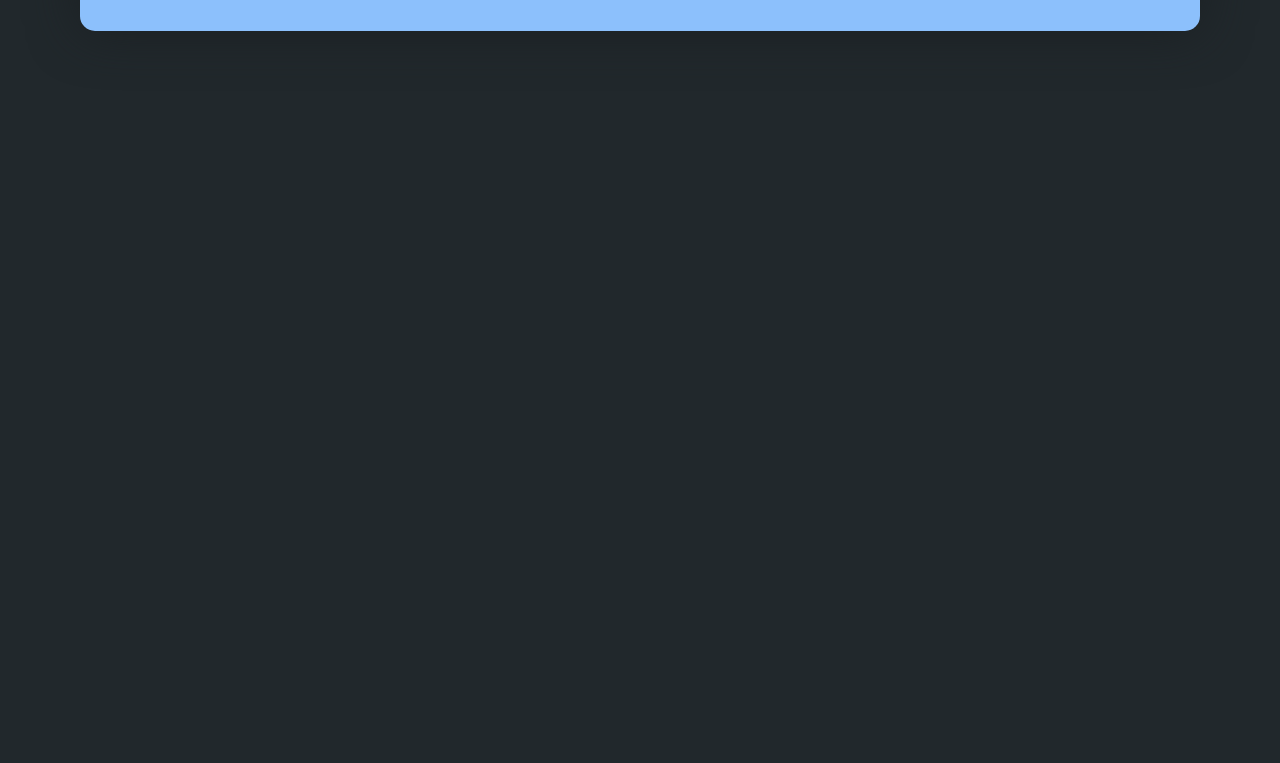
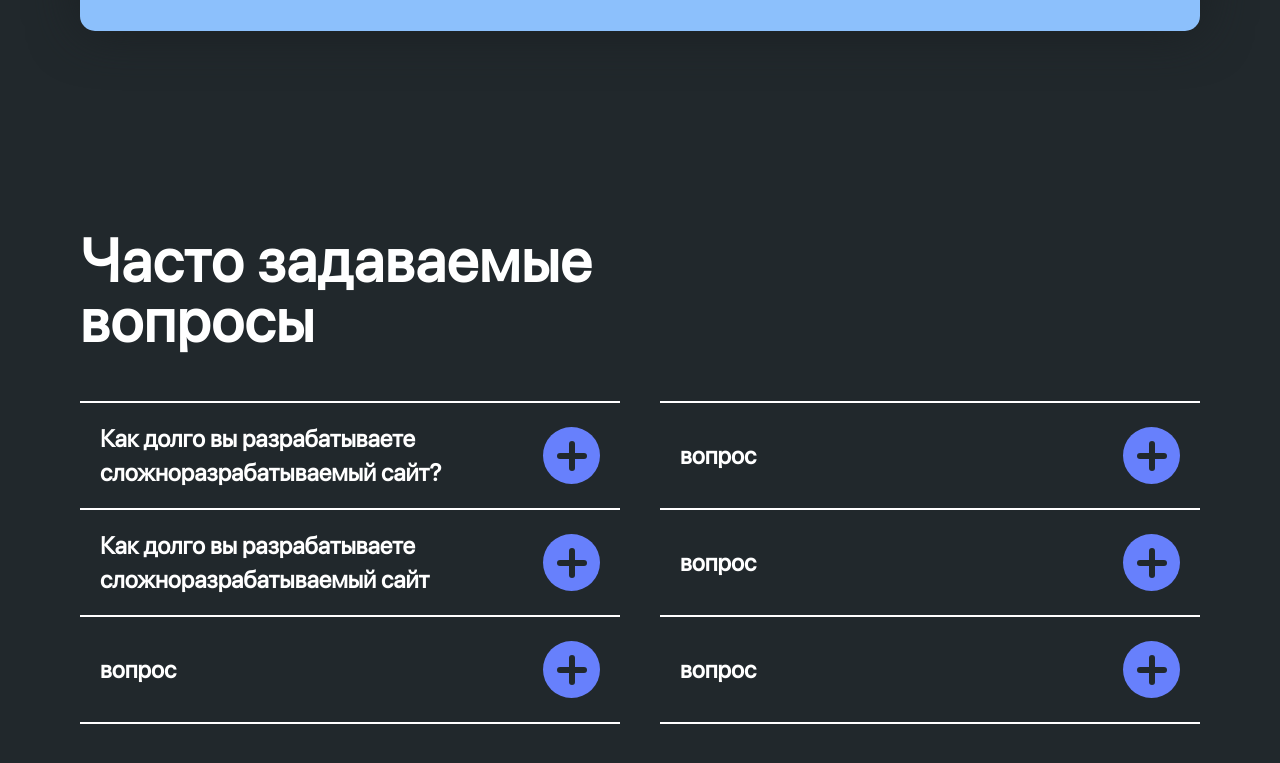
Before and after one commit to AlexYakubovsky/qualtech, a Next.js app: page / in a window 1280 px wide. Shown: the part 7785-8548 px from the top of the page. Before the commit the page ends 7916 px from the top, so only its background shows below. Built offline with nearby package versions, Linux system fonts and the light colour scheme.

Commit message:
frequently asked section. collapse component

```diff
--- /dev/null
+++ b/components/sections/frequentlyAsked/FrequentlyAsked.js
@@ -0,0 +1,92 @@
+import React from 'react'
+import { Section, Container, Text, Row, Col, Collapse, Screen } from 'components/ui'
+import s from './frequently-asked.module.scss'
+
+const FrequentlyAsked = () => {
+	const faq = [
+		{
+			question: 'Как долго вы разрабатываете сложноразрабатываемый сайт?',
+			answer: 'Если сайт очень сложный и сложноразрабатываемый — мы будем разрабатывать его очень тщательно и очень долго.  Но сайт будет очень качественный.'
+		},
+		{
+			question: 'Как долго вы разрабатываете сложноразрабатываемый сайт',
+			answer: 'Если сайт очень сложный и сложноразрабатываемый — мы будем разрабатывать его очень тщательно и очень долго.  Но сайт будет очень качественный.'
+		},
+		{
+			question: 'вопрос',
+			answer: 'ответ'
+		},
+		{
+			question: 'вопрос',
+			answer: 'ответ'
+		},
+		{
+			question: 'вопрос',
+			answer: 'ответ'
+		},
+		{
+			question: 'вопрос',
+			answer: 'ответ'
+		}
+	]
+
+	const firstPart = faq.slice(0, Math.round(faq.length / 2))
+	const lastPart = faq.slice(Math.round(faq.length / 2), faq.length)
+
+	return (
+		<Section>
+			<Container>
+				<div className={s['frequently-asked']}>
+					<Text as='h2' className={s['frequently-asked__title']}>Часто задаваемые вопросы</Text>
+					<Row className='offset-top-40 offset-sm-top-50 offset-xl-top-70'>
+						<Screen size='md'>
+							<Col md={6}>
+								<Collapse>
+									{firstPart.map((faq, i) => (
+										<Collapse.Panel
+											key={i}
+											index={i}
+											label={faq.question}
+										>
+											<Text as='p' size='md'>{faq.answer}</Text>
+										</Collapse.Panel>
+									))}
+								</Collapse>
+							</Col>
+							<Col md={6}>
+								<Collapse>
+									{lastPart.map((faq, i) => (
+										<Collapse.Panel
+											key={i}
+											index={i}
+											label={faq.question}
+										>
+											<Text as='p' size='md'>{faq.answer}</Text>
+										</Collapse.Panel>
+									))}
+								</Collapse>
+							</Col>
+						</Screen>
+						<Screen size='md' down>
+							<Col xs={12}>
+								<Collapse>
+									{faq.map((faq, i) => (
+										<Collapse.Panel
+											key={i}
+											index={i}
+											label={faq.question}
+										>
+											<Text as='p' size='md'>{faq.answer}</Text>
+										</Collapse.Panel>
+									))}
+								</Collapse>
+							</Col>
+						</Screen>
+					</Row>
+				</div>
+			</Container>
+		</Section>
+	)
+}
+
+export default FrequentlyAsked
--- /dev/null
+++ b/components/sections/frequentlyAsked/frequently-asked.module.scss
@@ -0,0 +1,9 @@
+@import 'styles/variables';
+
+.frequently-asked {
+  &__title {
+    @media(min-width: $lg) {
+      width: 60%;
+    }
+  }
+}
--- /dev/null
+++ b/components/sections/frequentlyAsked/index.js
@@ -0,0 +1 @@
+export { default as FrequentlyAsked } from './FrequentlyAsked'
--- a/components/sections/index.js
+++ b/components/sections/index.js
@@ -5,3 +5,4 @@ export { Price } from './price'
 export { HardProject } from './hardProject'
 export { ServiceDescription } from './serviceDescription'
 export { ComplexApproach } from './complexApproach'
+export { FrequentlyAsked } from './frequentlyAsked'
--- /dev/null
+++ b/components/ui/collapse/Collapse.js
@@ -0,0 +1,13 @@
+import React from 'react'
+import Panel from './Panel'
+import s from './style.module.scss'
+
+const Collapse = ({ children, ...rest }) => (
+	<div className={s.accordion} {...rest}>
+		{children}
+	</div>
+)
+
+Collapse.Panel = Panel
+
+export default Collapse
--- /dev/null
+++ b/components/ui/collapse/Panel.js
@@ -0,0 +1,84 @@
+import React, { useEffect, useRef, useState } from 'react'
+import PropTypes from 'prop-types'
+import useDebounce from 'hooks/useDebounce'
+import useWindowSize from 'hooks/useWindowSize'
+import { Icon, Text } from 'components/ui'
+import s from './style.module.scss'
+
+const Panel = ({
+	children,
+	index,
+	label,
+	defaultActiveTab,
+	disabled,
+	animated,
+	icon
+}) => {
+	const { width } = useWindowSize()
+	const deboncedWidth = useDebounce(width, 500)
+	const [height, setHeight] = useState(0)
+	const [activeTab, setActiveTab] = useState(defaultActiveTab)
+	const isActive = activeTab === index
+	const panelRef = useRef(null)
+	const contentRef = useRef(null)
+
+	useEffect(() => {
+		const height = contentRef.current.lastChild.clientHeight
+		setHeight(height)
+	}, [isActive, deboncedWidth])
+
+	const innerStyle = {
+		height: `${isActive ? height : 0}px`
+	}
+
+	const activateTab = (tab) => {
+		setActiveTab(activeTab === tab ? -1 : tab)
+	}
+
+	return (
+		<div
+			role='tabpanel'
+			className={s.panel}
+			aria-expanded={isActive}
+			ref={panelRef}
+		>
+			<button
+				role='tab'
+				className={s.panel__label}
+				onClick={() => activateTab(index)}
+				disabled={disabled}
+			>
+				<Text size='lg' weight='bold'>{label}</Text>
+				<div className={s['icon-wrapper']}>
+					{icon
+						? <Icon size='sm' name={icon} />
+						: <div className={s['default-icon']} />
+					}
+				</div>
+			</button>
+			<div
+				ref={contentRef}
+				aria-hidden={!isActive}
+				className={s.panel__inner}
+				style={animated && innerStyle}
+			>
+				<div className={s.panel__content}>{children}</div>
+			</div>
+		</div>
+	)
+}
+
+Panel.defaultProps = {
+	animated: true
+}
+
+Panel.propTypes = {
+	index: PropTypes.number.isRequired,
+	label: PropTypes.string.isRequired,
+	defaultActiveTab: PropTypes.oneOfType([PropTypes.number, PropTypes.bool]),
+	disabled: PropTypes.bool,
+	animated: PropTypes.bool,
+	icon: PropTypes.string
+}
+
+export default Panel
--- /dev/null
+++ b/components/ui/collapse/index.js
@@ -0,0 +1 @@
+export { default as Collapse } from './Collapse'
--- /dev/null
+++ b/components/ui/collapse/style.module.scss
@@ -0,0 +1,126 @@
+@import 'styles/variables';
+
+.accordion {
+  width: 100%;
+}
+
+.panel {
+  padding: 15px 0;
+  border-bottom: 2px solid $white;
+  @media (min-width: $sm) {
+    padding: 20px;
+  }
+
+  &:first-child {
+    border-top: 2px solid $white;
+  }
+
+  &[aria-expanded='true'] {
+    .panel__content {
+      opacity: 1;
+      display: block;
+    }
+
+    .icon-wrapper {
+      .default-icon {
+        &:before {
+          transform: translate(-50%, -50%) rotate(90deg);
+        }
+      }
+    }
+  }
+
+  &__label {
+    position: relative;
+    display: flex;
+    align-items: center;
+    justify-content: space-between;
+    width: 100%;
+    text-align: left;
+    color: $white;
+    font-family: inherit;
+    transition: color 0.2s linear;
+    cursor: pointer;
+    @media(min-width: $md) {
+      height: 65px;
+    }
+    @media(min-width: $xl) {
+      height: 90px;
+    }
+
+    .icon-wrapper {
+      max-width: 30px;
+      width: 100%;
+      height: 30px;
+      background: $violet;
+      border-radius: 50%;
+      display: flex;
+      align-items: center;
+      justify-content: center;
+      position: relative;
+      margin-left: 5px;
+      @media(min-width: $xxs) {
+        margin-left: 15px;
+      }
+      @media(min-width: $sm) {
+        max-width: 57px;
+        height: 57px;
+        margin-left: 30px;
+      }
+
+      .default-icon {
+        width: 15px;
+        height: 3px;
+        background: $black;
+        border-radius: 5px;
+        @media(min-width: $sm) {
+          width: 30px;
+          height: 6px;
+        }
+
+        &:before {
+          content: "";
+          height: 15px;
+          width: 3px;
+          position: absolute;
+          background: $black;
+          left: 50%;
+          top: 50%;
+          transform: translate(-50%, -50%);
+          border-radius: 5px;
+          transition: all 0.3s linear;
+          @media(min-width: $sm) {
+            height: 30px;
+            width: 6px;
+          }
+        }
+      }
+    }
+  }
+
+  &__inner {
+    overflow: hidden;
+    will-change: height;
+    transition: height 0.4s cubic-bezier(0.65, 0.05, 0.36, 1);
+  }
+
+  &__content {
+    opacity: 0;
+    transition: opacity 0.3s linear 0.18s;
+    display: none;
+    font-size: 22px;
+    line-height: 30px;
+    color: $white;
+    padding: 10px 30px 10px 0;
+
+    @media(min-width: $sm) {
+      padding: 10px 40px 10px 0;
+    }
+    @media(min-width: $sm) {
+      padding: 10px 60px 10px 0;
+    }
+    @media(min-width: $xl) {
+      padding: 10px 90px 10px 0;
+    }
+  }
+}
--- a/components/ui/index.js
+++ b/components/ui/index.js
@@ -7,3 +7,4 @@ export { Screen } from './screen'
 export { Carousel, SlideItem } from './carousel'
 export { Lottie } from './lottie'
 export { ColorfulBackground } from './colorfulBackground'
+export { Collapse } from './collapse'
--- a/components/ui/text/style.module.scss
+++ b/components/ui/text/style.module.scss
@@ -43,6 +43,10 @@
     font-size: 16px;
     line-height: 22px;
     @media (min-width: $sm) {
+      font-size: 19px;
+      line-height: 24px;
+    }
+    @media (min-width: $lg) {
       font-size: 22px;
       line-height: 30px;
     }
--- a/pages/index.js
+++ b/pages/index.js
@@ -7,7 +7,8 @@ import {
 	Price,
 	HardProject,
 	ServiceDescription,
-	ComplexApproach
+	ComplexApproach,
+	FrequentlyAsked
 } from 'components/sections'
 
 export default function Index() {
@@ -20,6 +21,7 @@ export default function Index() {
 			<HardProject />
 			<ServiceDescription />
 			<ComplexApproach />
+			<FrequentlyAsked />
 		</Layout>
 	)
 }
```
